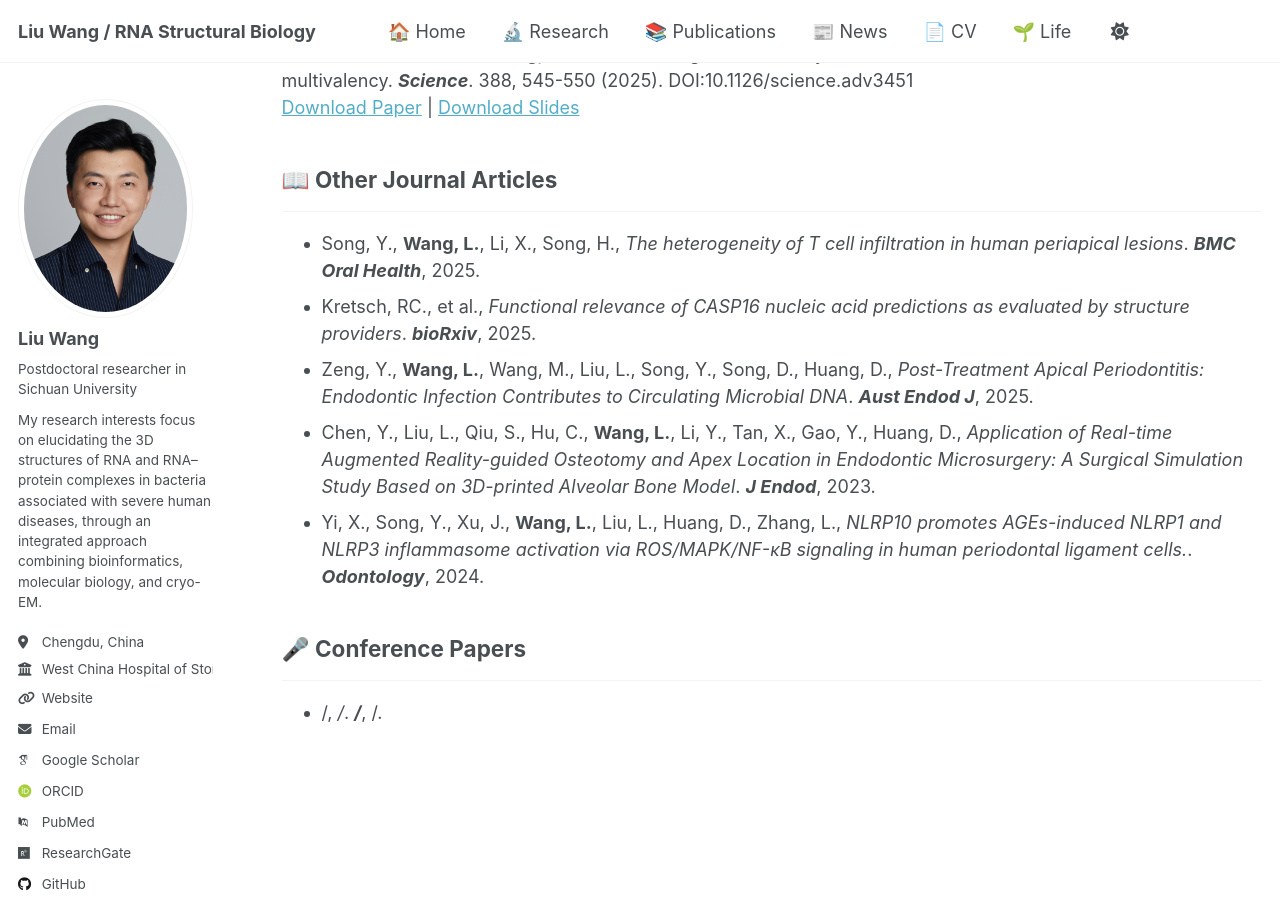
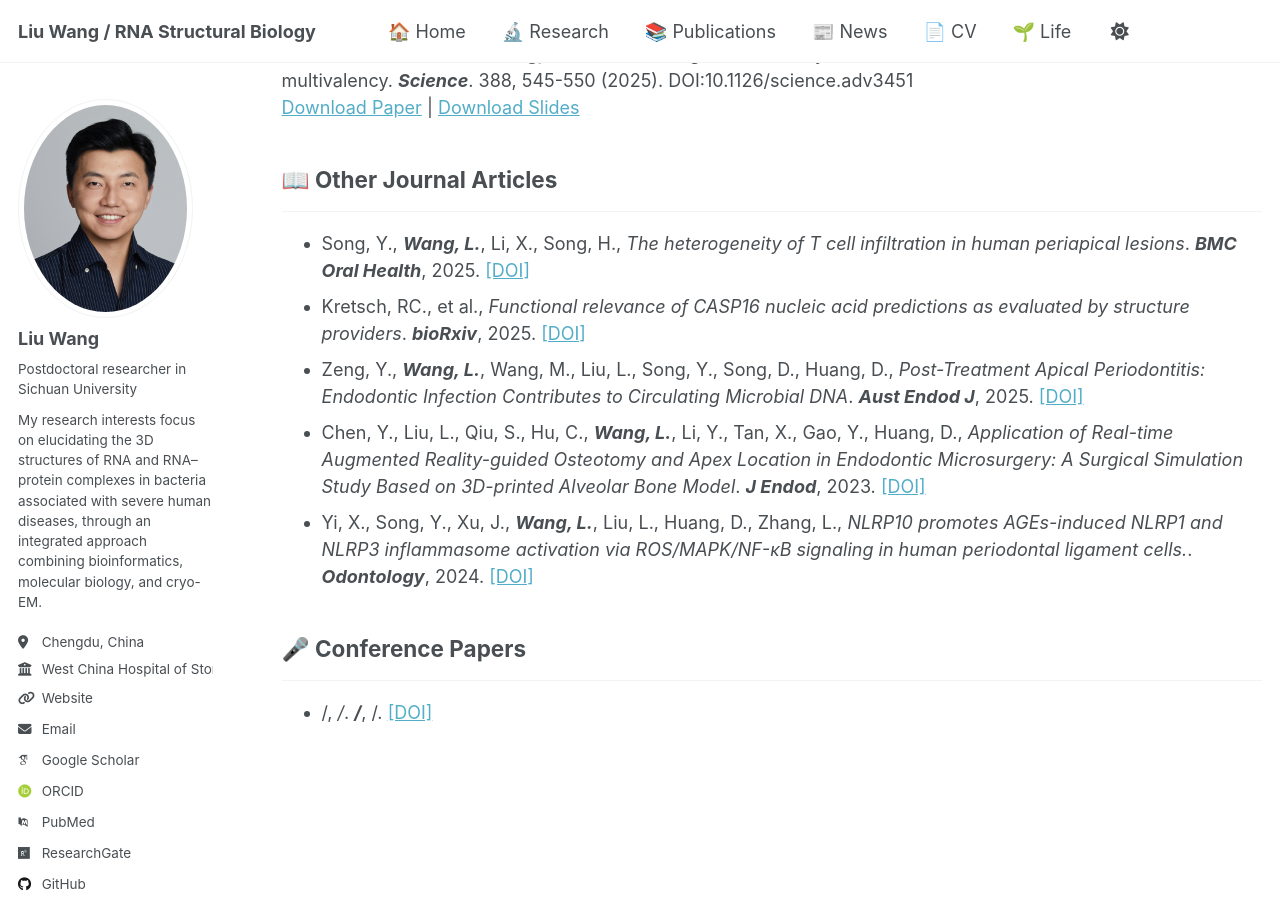
Before and after one commit to liuwang-RNA/Guihub_CV, a Jekyll site: the page built from _pages/publications.html, in a window 1280 px wide and 900 px high, scrolled down 1143 px. Built offline with Jekyll 4.4.1, drawn with Linux system fonts in a browser that asks for light colours; some web fonts are replaced; a script that is not in the unit is left out.

Commit message:
Update publications.html

```diff
--- a/_pages/publications.html
+++ b/_pages/publications.html
@@ -44,9 +44,10 @@ author_profile: true
 <ul>
   {% for paper in site.data.publications.journals %}
     <li>
-      {{ paper.authors | replace: "Wang, L.", "<strong>Wang, L.</strong>" }},
+      {{ paper.authors | replace: "Wang, L.", "<strong><em>Wang, L.</em></strong>" }},
       <em>{{ paper.title }}</em>.
       <strong><em>{{ paper.journal }}</em></strong>, {{ paper.year }}.
+      {% if paper.doi %}<a href="https://doi.org/{{ paper.doi }}" target="_blank">[DOI]</a>{% endif %}
     </li>
   {% endfor %}
 </ul>
@@ -56,10 +57,10 @@ author_profile: true
 <ul>
   {% for conf in site.data.publications.conferences %}
     <li>
-      {{ conf.authors | replace: "Wang, L.", "<strong>Wang, L.</strong>" }},
+      {{ conf.authors | replace: "Wang, L.", "<strong><em>Wang, L.</em></strong>" }},
       <em>{{ conf.title }}</em>.
       <strong><em>{{ conf.venue }}</em></strong>, {{ conf.year }}.
-      {% if conf.abstract %}<a href="{{ conf.abstract }}">[Abstract]</a>{% endif %}
+      {% if conf.doi %}<a href="https://doi.org/{{ conf.doi }}" target="_blank">[DOI]</a>{% endif %}
     </li>
   {% endfor %}
 </ul>
```
